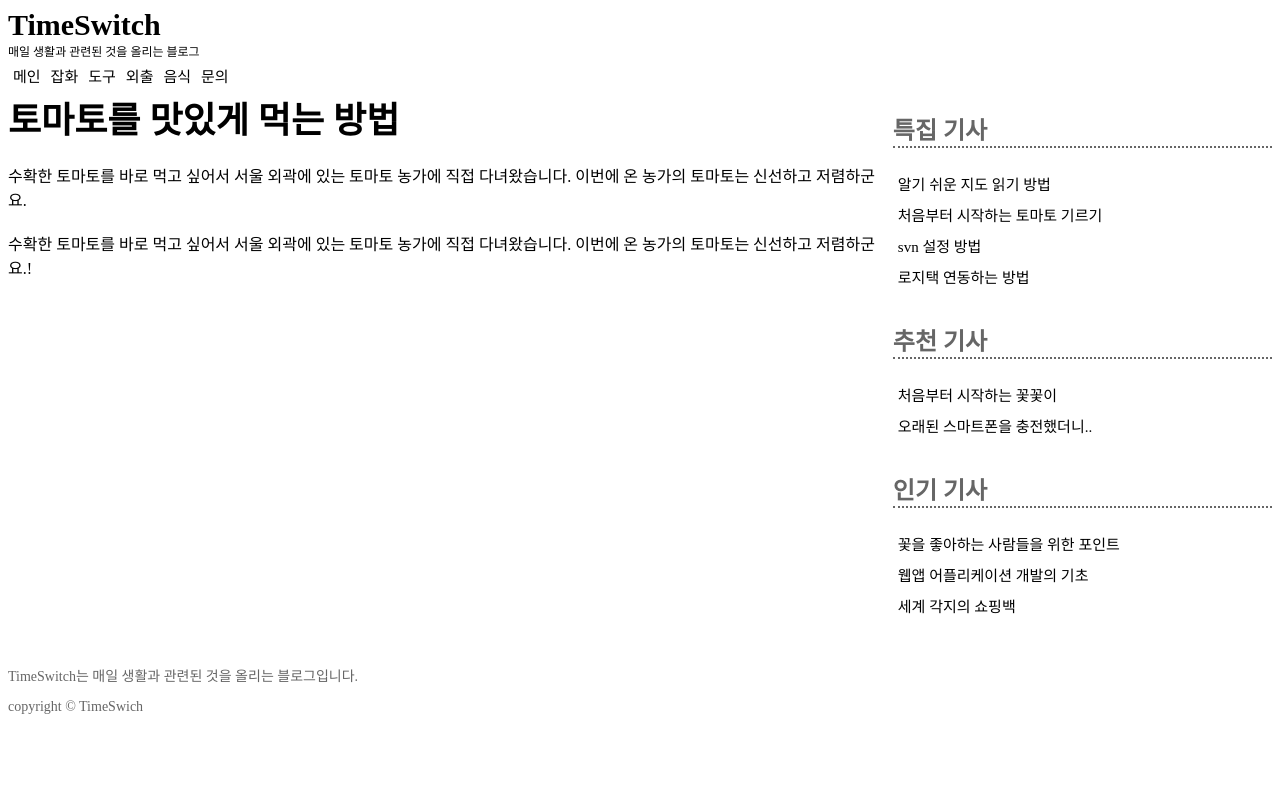
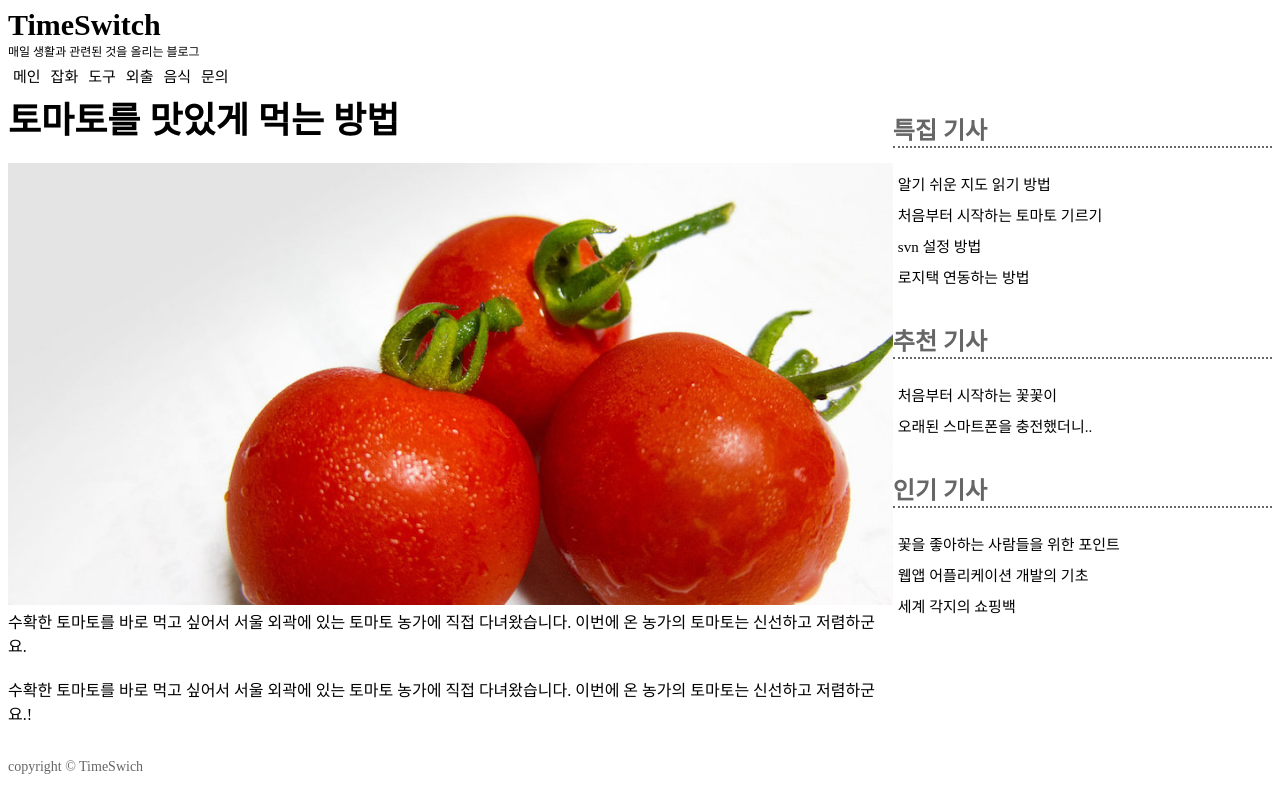
Before and after one commit to dkyou7/blogSite, a Vue app: page / in a window 1280 px wide. Built offline with nearby package versions, Linux system fonts and the light colour scheme.

Commit message:
mediaquery add

```diff
--- a/src/App.vue
+++ b/src/App.vue
@@ -38,6 +38,8 @@ export default {
   color: #2c3e50;
   margin-top: 60px;
 }
+
+@media(min-width: 768px){
   .boxA::after{
     content: '';
     display: block;
@@ -51,4 +53,5 @@ export default {
     width: 30%;
     float: left;
   }
+}
 </style>
--- a/src/components/Article.vue
+++ b/src/components/Article.vue
@@ -1,6 +1,8 @@
 <template>
   <article class="story">
       <h1>토마토를 맛있게 먹는 방법</h1>
+
+      <img src="../assets/img/03/tomato.jpg" alt="">
 
       <p>
           수확한 토마토를 바로 먹고 싶어서  서울 외곽에 있는 토마토 농가에 직접 다녀왔습니다.
@@ -30,4 +32,8 @@ export default {
         margin-top: 0;
         margin-bottom: 20px;
     }
+    .story img{
+        width: 100%;
+        height: auto;
+    }
 </style>
--- a/src/components/Copyright.vue
+++ b/src/components/Copyright.vue
@@ -1,6 +1,5 @@
 <template>
   <div class="copyright">
-      <p>TimeSwitch는 매일 생활과 관련된 것을 올리는 블로그입니다.</p>
       <p>copyright &copy; TimeSwich</p>
   </div>
 </template>
```
Lines whose indentation alone changed are shown as unchanged.
